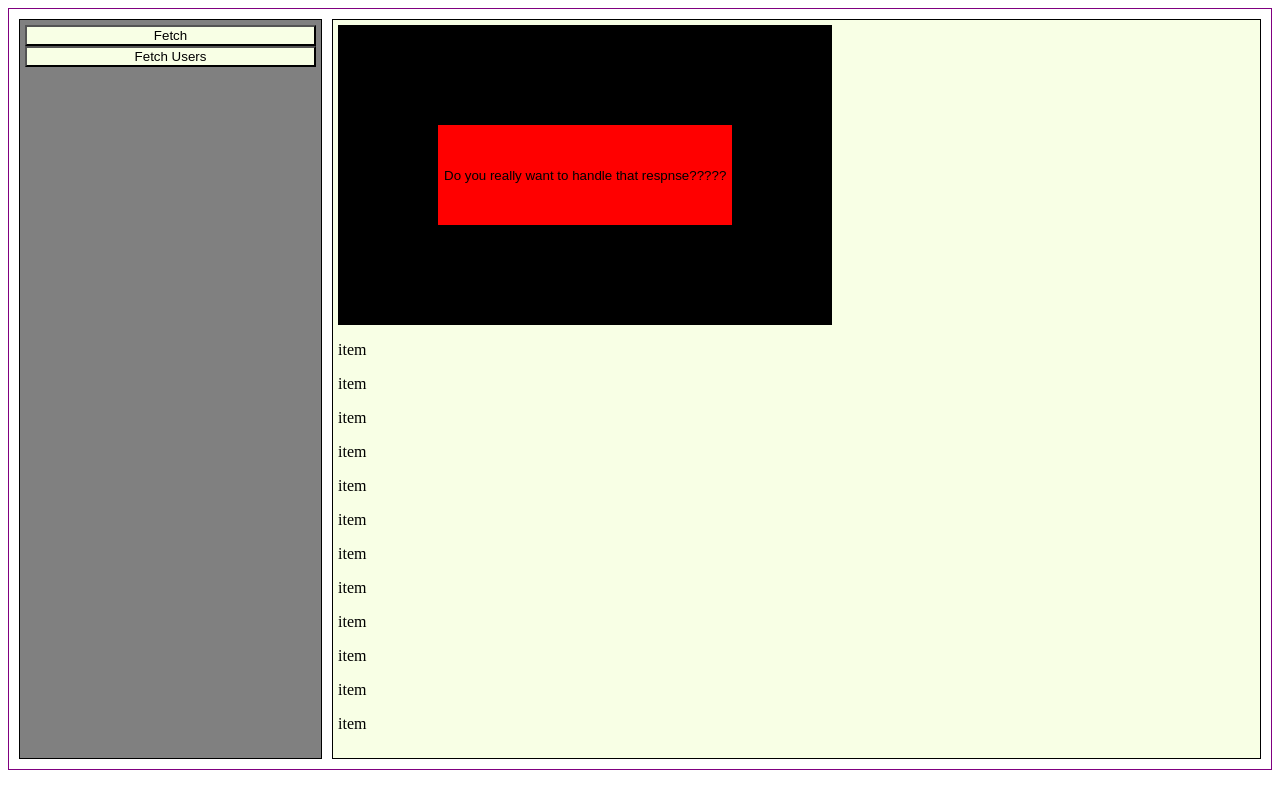
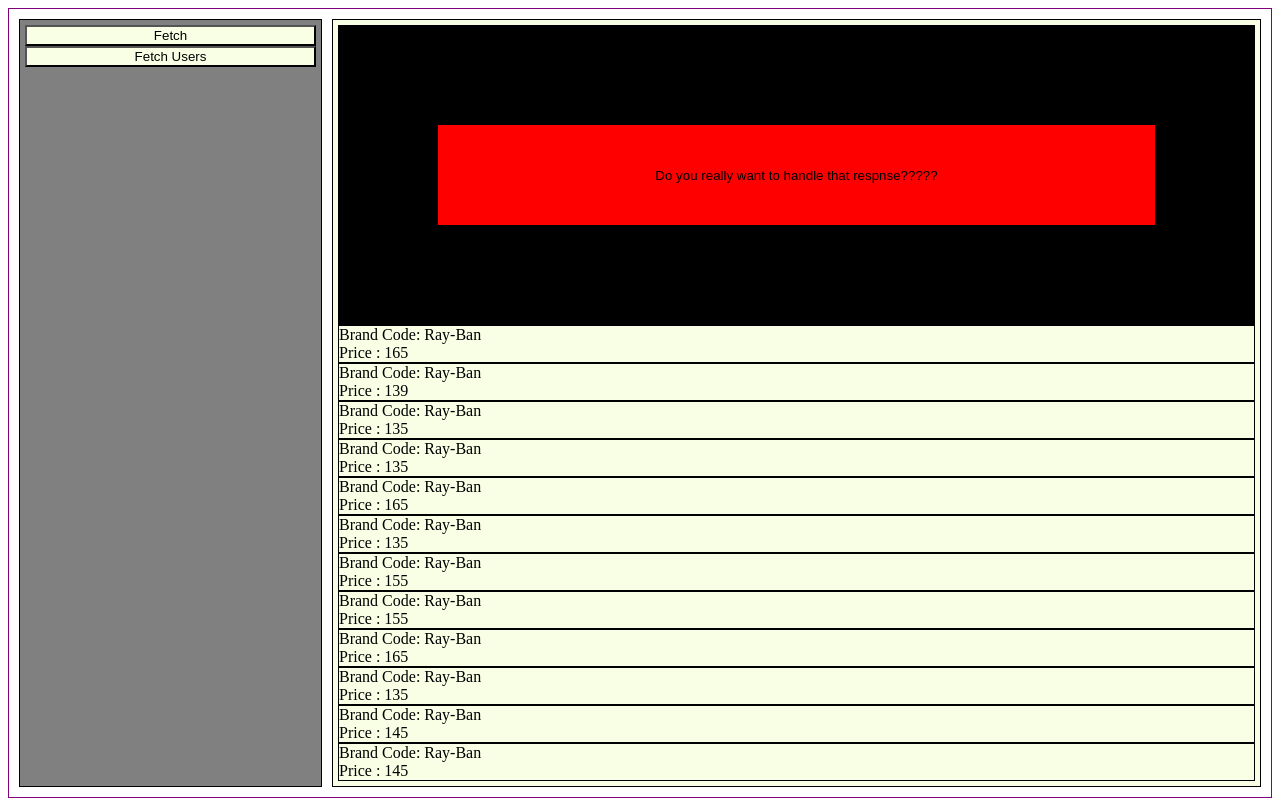
Before and after one commit to floccoclaudio/06-tsx-async, a React (Create React App) app: page / in a window 1280 px wide. Both pictures are taken after a click on the button "Do you really want to handle that respnse?????". Built offline with nearby package versions, Linux system fonts and the light colour scheme.

Commit message:
modified button and created skeleton for LuxCard

```diff
--- a/src/components/Lux.tsx
+++ b/src/components/Lux.tsx
@@ -9,6 +9,7 @@
   border: 100px solid black;
   height: 300px;
   background-color: red;
+  width: 100%;
 `;
 
 const Content: React.FC = () => {
--- a/src/components/LuxItem.tsx
+++ b/src/components/LuxItem.tsx
@@ -1,12 +1,26 @@
 import React from "react";
-
 import { ProductDetailsItemsEntity } from "../features/sroSlice";
+import styled from "styled-components";
 interface LuxItemProps {
   props: ProductDetailsItemsEntity;
 }
 
-const LuxItem: React.FC<LuxItemProps> = (props) => {
-  return <p>item</p>;
+const StyledCardWrapper = styled("div")`
+  border: 1px solid black;
+`;
+const StyledPropWrapper = styled("div")``;
+const StyledBrand = styled("div")``;
+const StyledPrice = styled("div")``;
+
+const LuxItem: React.FC<LuxItemProps> = ({ props }) => {
+  return (
+    <StyledCardWrapper>
+      <StyledPropWrapper>
+        <StyledBrand>Brand Code: {props.brandDescription}</StyledBrand>
+        <StyledPrice>Price : {props.price}</StyledPrice>
+      </StyledPropWrapper>
+    </StyledCardWrapper>
+  );
 };
 
 export default LuxItem;
--- a/src/features/sroSlice.ts
+++ b/src/features/sroSlice.ts
@@ -24,7 +24,6 @@
 
 export interface Sro {
     productDetailsItems?: (ProductDetailsItemsEntity)[] | null;
-
 }
 //#endregion
 
@@ -1323,7 +1322,6 @@
     }
 }
 
-
 export const sroSlice = createSlice({
     name: 'mainSlice',
     initialState: initialMainState,
@@ -1335,11 +1333,7 @@
             state.products.notFound = state.sroResponse.productDetailsItems?.map(item => ({
                 ...item, epcCodes: item.epcCodes?.filter(code => code.epcStatus === "In stock")
             })).filter(notEmpty => notEmpty.epcCodes?.length !== 0)
-            // state.sroResponse.productDetailsItems?.map(item=>{
-
-            // })
         },
-
     }
 }
 )
```
